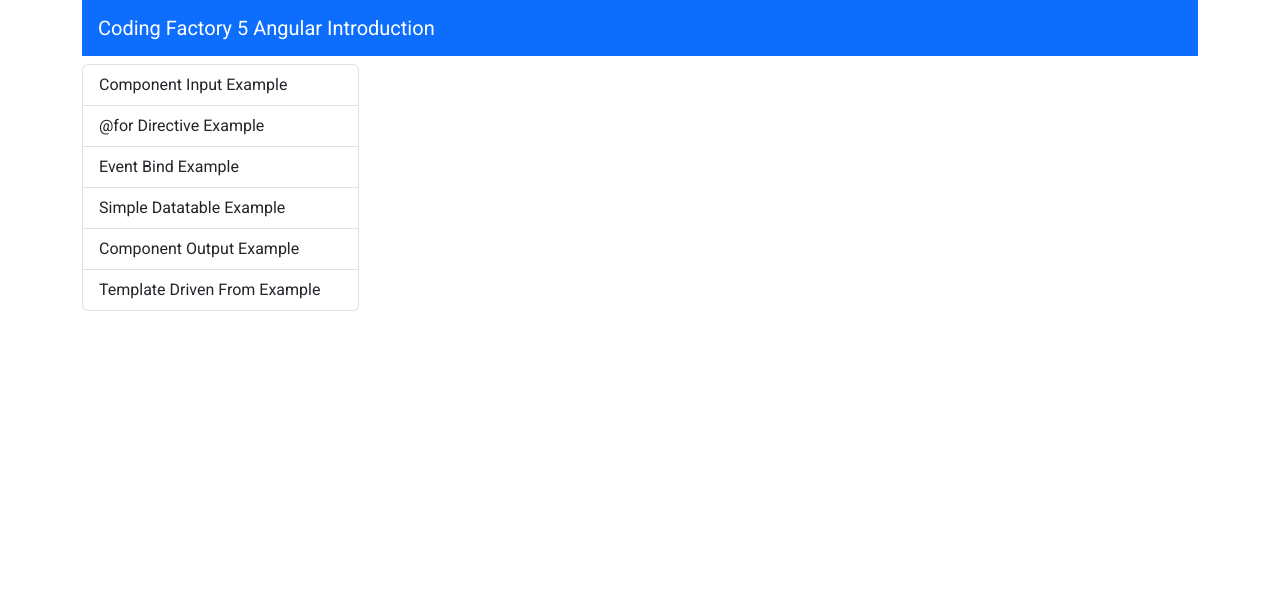
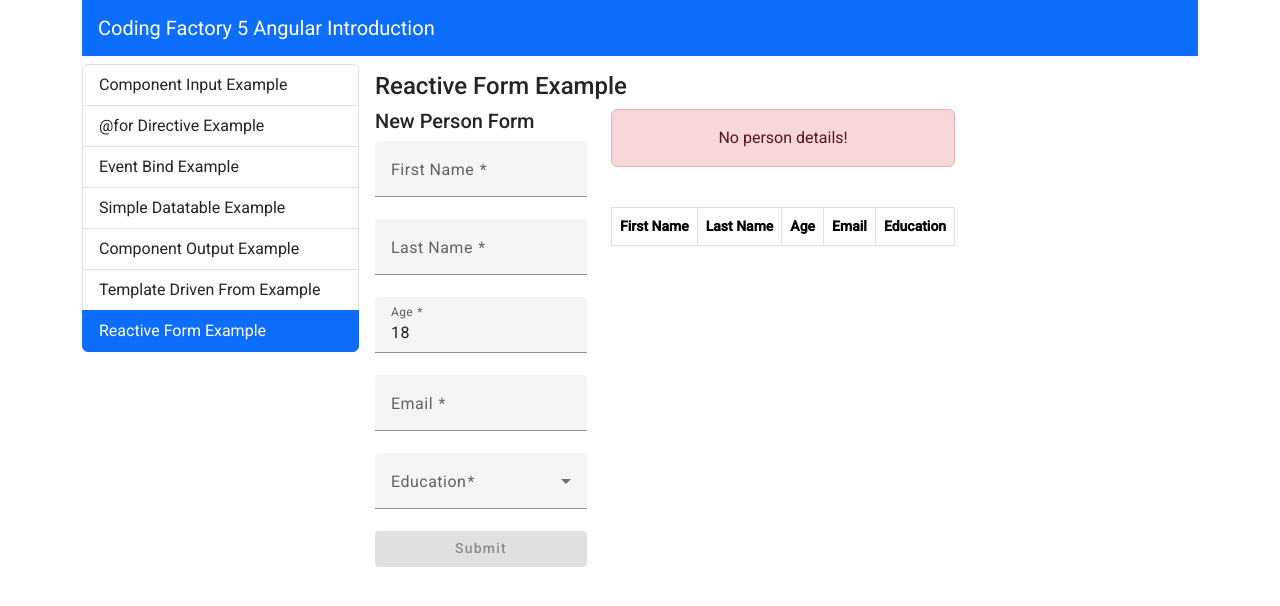
Before and after one commit to GregoryPerifanos/angular-introduction, an Angular app: page /reactive-form-example in a window 1280 px wide. Before the commit this address led to /. Shown: the top 606 px of the page. Built offline with nearby package versions, Linux system fonts and the light colour scheme.

Commit message:
Reactive Forms

```diff
--- a/src/app/app.routes.ts
+++ b/src/app/app.routes.ts
@@ -7,6 +7,7 @@ import { SimpleDatatableComponent } from './components/simple-datatable/simple-d
 import { SimpleDatatableExampleComponent } from './components/simple-datatable-example/simple-datatable-example.component';
 import { ComponentOutputExampleComponent } from './components/component-output-example/component-output-example.component';
 import { TemplateDrivenFormExampleComponent } from './components/template-driven-form-example/template-driven-form-example.component';
+import { ReactiveFormExampleComponent } from './components/reactive-form-example/reactive-form-example.component';
 
 export const routes: Routes = [
     {
@@ -18,6 +19,7 @@ export const routes: Routes = [
     {path: 'simple-datatable-example', component: SimpleDatatableExampleComponent},
     {path: 'component-output-example', component: ComponentOutputExampleComponent},
     {path: 'template-driven-form-example', component: TemplateDrivenFormExampleComponent},
+    {path: 'reactive-form-example', component: ReactiveFormExampleComponent},
     {path: '', component: WelcomeComponent },
 
 ];
--- /dev/null
+++ b/src/app/components/eperson-reactive-form/eperson-reactive-form.component.html
@@ -0,0 +1,60 @@
+<div class="d-flex flex-column">
+    <h5>New Person Form</h5>
+    <form [formGroup]="form" class="d-flex flex-column">
+        <mat-form-field>
+            <mat-label>
+                First Name
+            </mat-label>
+            <input matInput type="text" formControlName="givenName"/>
+            @if (form.get("givenName").invalid && form.get("givenName").touched) {
+                <mat-error>First Name is Required Field</mat-error>
+            }
+        </mat-form-field>
+        <mat-form-field>
+            <mat-label>
+                Last Name
+            </mat-label>
+            <input matInput type="text" formControlName="surName"/>
+            @if (form.get("surName").invalid && form.get("surName").touched) {
+                <mat-error>Last Name is Required Field</mat-error>
+            }
+        </mat-form-field>
+        <mat-form-field>
+            <mat-label>
+                Age
+            </mat-label>
+            <input matInput type="text" formControlName="age"/>
+            @if (form.get("age").invalid && form.get("age").touched) {
+                <mat-error>Age is Missing or invalid</mat-error>
+            }
+        </mat-form-field>
+        <mat-form-field>
+            <mat-label>
+                Email
+            </mat-label>
+            <input matInput type="text" formControlName="email"/>
+            @if (form.get("email").invalid && form.get("email").touched) {
+                <mat-error>Email is  Missing or invalid</mat-error>
+            }
+        </mat-form-field>
+        <mat-form-field>
+            <mat-label>Education</mat-label>
+            <mat-select type="text" formControlName="education">
+            <mat-option value="Some college, no degree"
+            >Some college, no degree</mat-option
+            >
+            <mat-option value="Master’s degree">Master’s degree</mat-option>
+            <mat-option value="Bachelor’s degree">Bachelor’s degree</mat-option>
+            <mat-option value="Associate’s degree">Associate’s degree</mat-option>
+            <mat-option value="High school diploma or equivalent"
+            >High school diploma or equivalent</mat-option
+            >
+            <mat-option value="No formal education">No formal education</mat-option>
+            </mat-select>
+            </mat-form-field>
+    </form>
+    <button mat-flat-button
+    color="primary"
+    [disabled]="form.invalid"
+    (click)="onSubmit(form.value)">Submit</button>
+</div>
--- /dev/null
+++ b/src/app/components/eperson-reactive-form/eperson-reactive-form.component.ts
@@ -0,0 +1,43 @@
+import { Component, EventEmitter, Output } from '@angular/core';
+import { MatFormFieldModule } from '@angular/material/form-field';
+import { MatInputModule } from '@angular/material/input';
+import { MatSelectModule } from '@angular/material/select';
+import { MatButtonModule } from '@angular/material/button';
+import { FormControl, FormGroup, ReactiveFormsModule, Validators } from '@angular/forms';
+import { EPerson } from 'src/app/shared/interfaces/person';
+import { FocusMonitor } from '@angular/cdk/a11y';
+
+@Component({
+  selector: 'app-eperson-reactive-form',
+  standalone: true,
+  imports: [
+    ReactiveFormsModule,
+    MatFormFieldModule,
+    MatInputModule,
+    MatSelectModule,
+    MatButtonModule
+  ],
+  templateUrl: './eperson-reactive-form.component.html',
+  styleUrl: './eperson-reactive-form.component.css'
+})
+export class EpersonReactiveFormComponent {
+  @Output() person = new EventEmitter<EPerson>();
+
+  form = new FormGroup({
+    givenName: new FormControl('', Validators.required),
+    surName: new FormControl('', Validators.required),
+    age: new FormControl(18, [
+      Validators.required,
+      Validators.pattern('^[0-9]*$'),
+      Validators.min(18),
+      Validators.max(100)
+    ]),
+    email: new FormControl('', [Validators.required, Validators.email]),
+    education: new FormControl('', Validators.required),
+  });
+
+  onSubmit(value: any) {
+    this.person.emit(value as EPerson);
+    this.form.reset();
+  }
+}
--- a/src/app/components/list-group-menu/list-group-menu.component.ts
+++ b/src/app/components/list-group-menu/list-group-menu.component.ts
@@ -35,6 +35,10 @@ export class ListGroupMenuComponent {
       text: 'Template Driven From Example',
       routerLink: 'template-driven-form-example'
     },
+    {
+      text: 'Reactive Form Example',
+      routerLink: 'reactive-form-example'
+    }
 
 
   ];
--- /dev/null
+++ b/src/app/components/reactive-form-example/reactive-form-example.component.html
@@ -0,0 +1,9 @@
+<h4>Reactive Form Example</h4>
+
+<div class="d-flex gap-4">
+    <app-eperson-reactive-form (person)="onPerson($event)"></app-eperson-reactive-form>
+
+<div class="d-flex flex-column gap-4">
+    <app-person-table [person]="currentPerson"></app-person-table>
+    <app-simple-datatable [data]="persons"></app-simple-datatable>
+</div></div>
--- /dev/null
+++ b/src/app/components/reactive-form-example/reactive-form-example.component.ts
@@ -0,0 +1,25 @@
+import { Component } from '@angular/core';
+import { EpersonReactiveFormComponent } from '../eperson-reactive-form/eperson-reactive-form.component';
+import { EPerson } from 'src/app/shared/interfaces/person';
+import { PersonTableComponent } from '../person-table/person-table.component';
+import { SimpleDatatableComponent } from '../simple-datatable/simple-datatable.component';
+
+@Component({
+  selector: 'app-reactive-form-example',
+  standalone: true,
+  imports: [EpersonReactiveFormComponent,
+    PersonTableComponent,
+    SimpleDatatableComponent
+  ],
+  templateUrl: './reactive-form-example.component.html',
+  styleUrl: './reactive-form-example.component.css'
+})
+export class ReactiveFormExampleComponent {
+  currentPerson: EPerson;
+  persons: EPerson [] = [];
+
+  onPerson(person: EPerson) {
+    this.currentPerson = person;
+    this.persons.push(person)
+  }
+}
```
Also changed, not shown: src/app/components/eperson-reactive-form/eperson-reactive-form.component.css (added), src/app/components/reactive-form-example/reactive-form-example.component.css (added), 1 other file (tests, documents, lock files or other folders).
